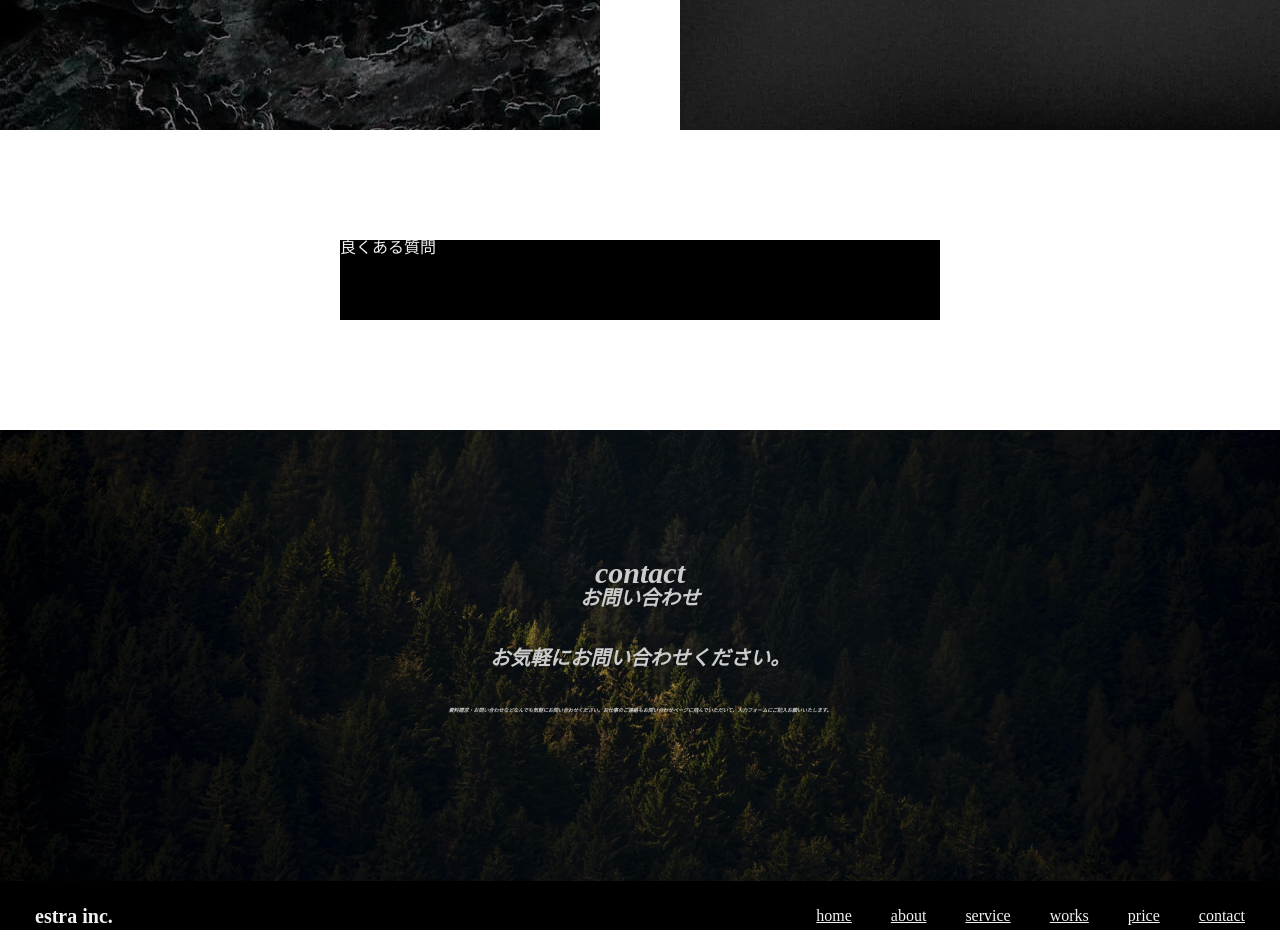
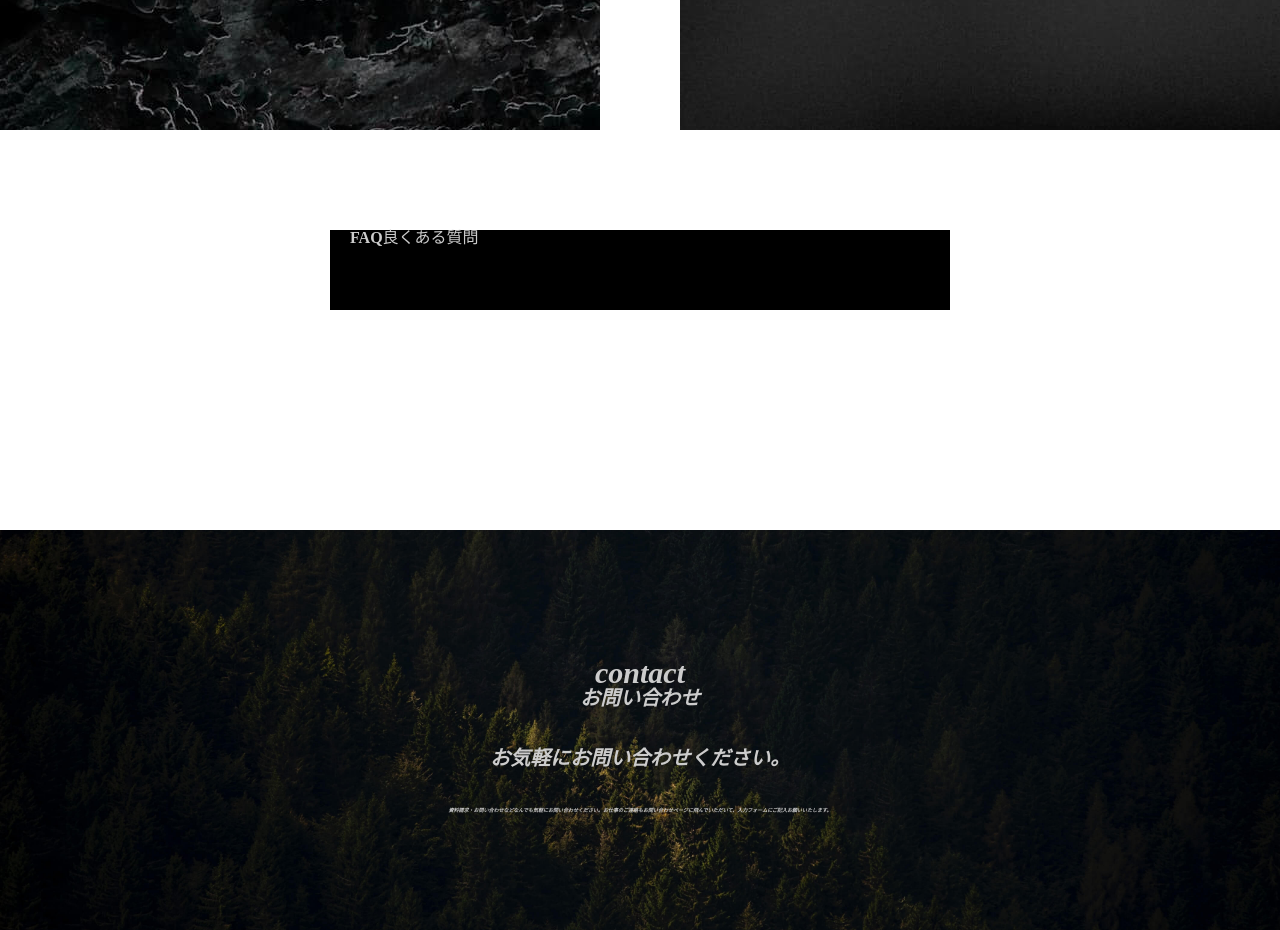
Before and after one commit to junko0126/20200221_hayashi, a plain HTML site: page index.html in a window 1280 px wide. Shown: the part 2420-3350 px from the top of the page. Drawn offline with Linux system fonts and the light colour scheme.

Commit message:
faq修正

```diff
--- a/css/style.css
+++ b/css/style.css
@@ -345,30 +345,21 @@ header {
 }
 
 .faq {
-  position: relative;
   height: 300px;
 }
-.faq_title p b {
-  position: absolute;
-  top: 20px;
-  left: 5px;
+.faq_title {
+  padding-left: 20px;
   color: #ccc;
-  z-index: 2;
-}
-.faq p {
-  position: absolute;
-  color: #f2f2f2;
-  top: 50%;
-  left: 50%;
-  -ms-transform: translate(-50%,-50%);
-  -webkit-transform: translate(-50%,-50%);
-  transform: translate(-50%,-50%);
-  margin:0;
-  padding:0;
   background-color: black;
   width: 600px;
   height: 80px;
-  z-index: 1;
+  margin-top: 100px;
+  margin-left: auto;
+  margin-right: auto;
+}
+.faq_text {
+  color: #ccc;
+  line-height: 1;
 }
 
 .contact {
--- a/index.html
+++ b/index.html
@@ -76,8 +76,7 @@
       </div>
 
       <div class="faq">
-        <p class="faq_title"><b>FAQ</b></p>
-        <p>良くある質問</p>
+        <p class="faq_title"><b>FAQ</b>良くある質問</p>
       </div>
 
       <div class="contact">
```
